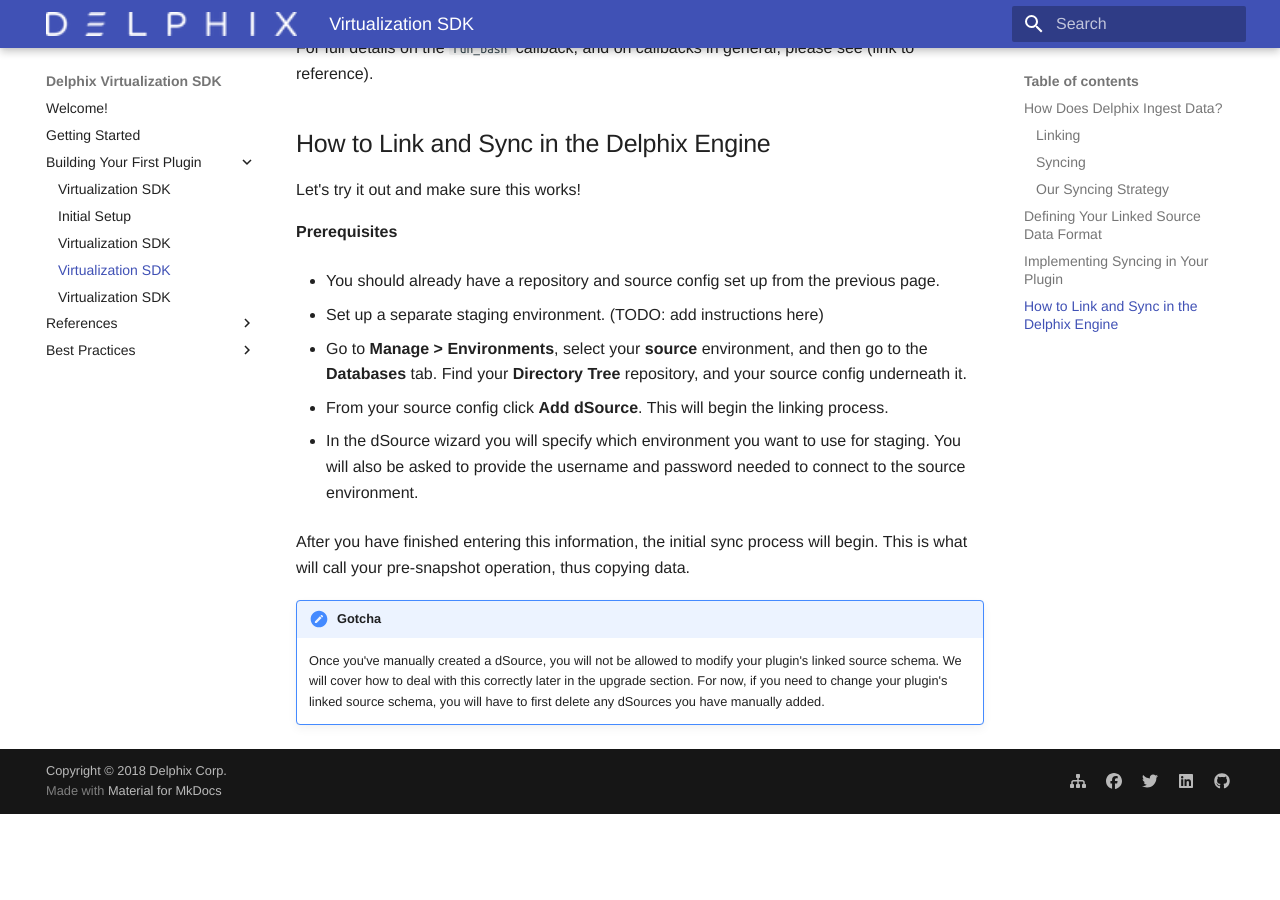
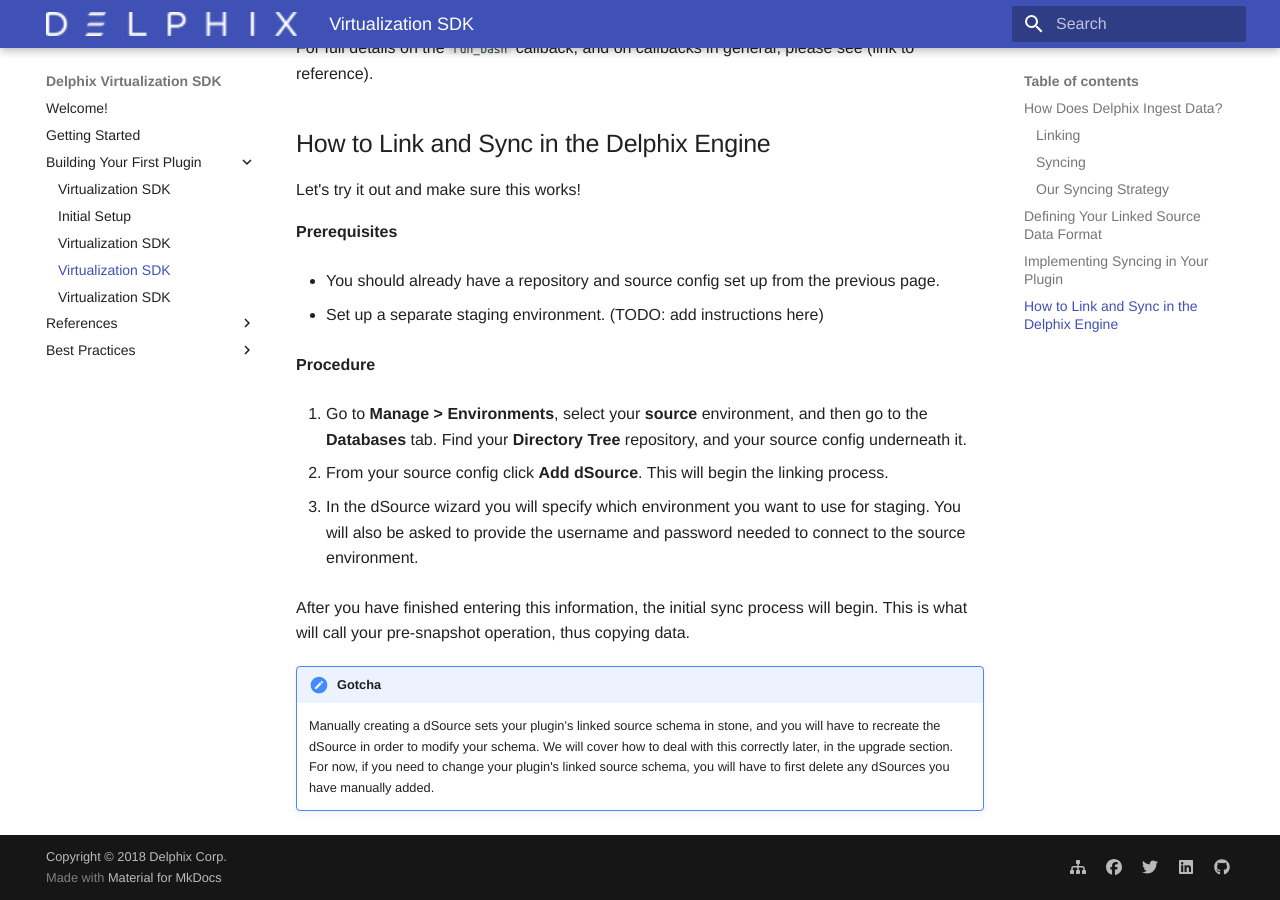
Before and after one commit to delphix/virtualization-sdk, an MkDocs documentation site: the page built from docs/Building_Your_First_Plugin/Data_Ingestion.md, in a window 1280 px wide and 900 px high, scrolled down 3696 px. Built offline with MkDocs 1.6.1 and Material for MkDocs 9.7.7, drawn with Linux system fonts in a browser that asks for light colours; some web fonts are replaced; before the commit the page ends 4510 px from its top, so only the background shows below that.

Commit message:
Fixed numbering issue

```diff
--- a/docs/Building_Your_First_Plugin/Data_Ingestion.md
+++ b/docs/Building_Your_First_Plugin/Data_Ingestion.md
@@ -132,10 +132,11 @@
 
 **Prerequisites**
 
- - You should already have a repository and source config set up from the previous page.
+  - You should already have a repository and source config set up from the previous page.
 
- - Set up a separate staging environment. (TODO: add instructions here)
+  - Set up a separate staging environment. (TODO: add instructions here)
 
+**Procedure**
 
 1. Go to **Manage > Environments**, select your **source** environment, and then go to the **Databases** tab. Find your **Directory Tree** repository, and your source config underneath it.
 
@@ -146,4 +147,4 @@
 After you have finished entering this information, the initial sync process will begin. This is what will call your pre-snapshot operation, thus copying data.
 
 !!! note "Gotcha"
-    Once you've manually created a dSource, you will not be allowed to modify your plugin's linked source schema. We will cover how to deal with this correctly later in the upgrade section. For now, if you need to change your plugin's linked source schema, you will have to first delete any dSources you have manually added.
+    Manually creating a dSource sets your plugin’s linked source schema in stone, and you will have to recreate the dSource in order to modify your schema. We will cover how to deal with this correctly later, in the upgrade section. For now, if you need to change your plugin's linked source schema, you will have to first delete any dSources you have manually added.
```
